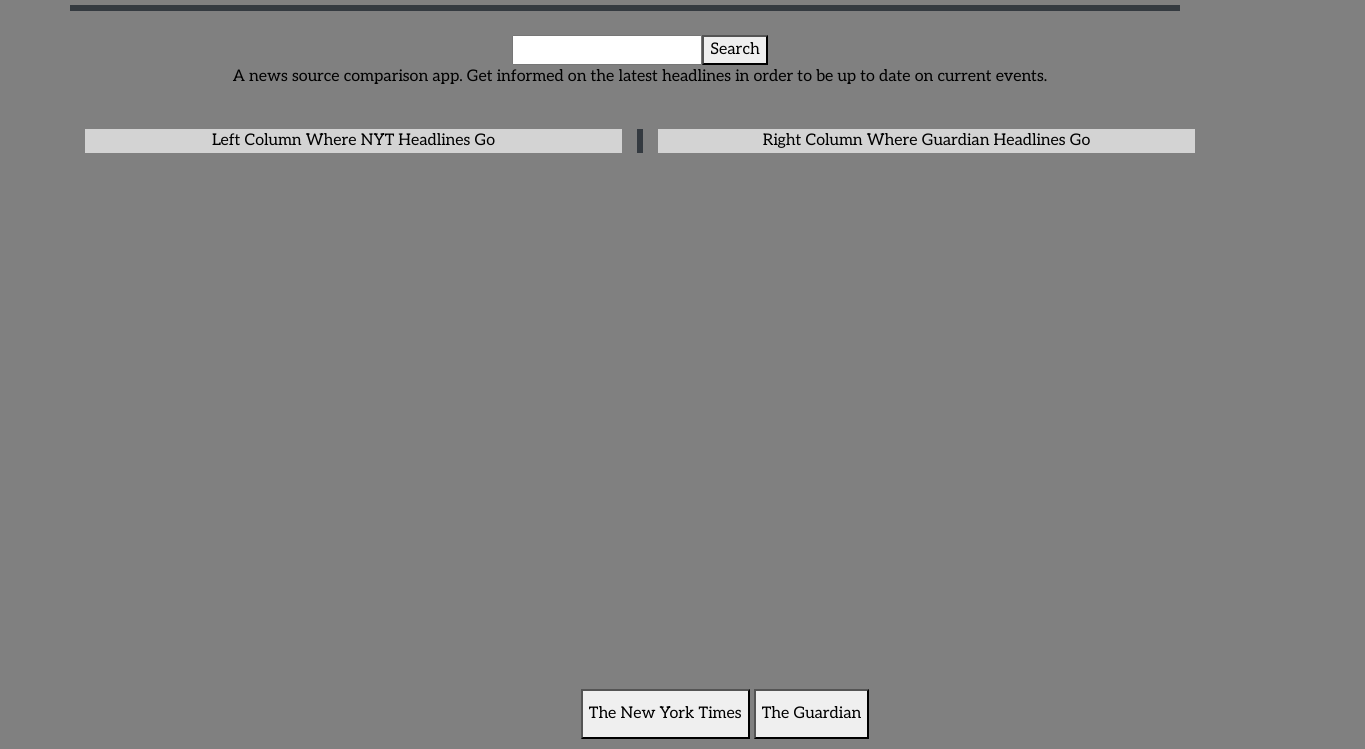
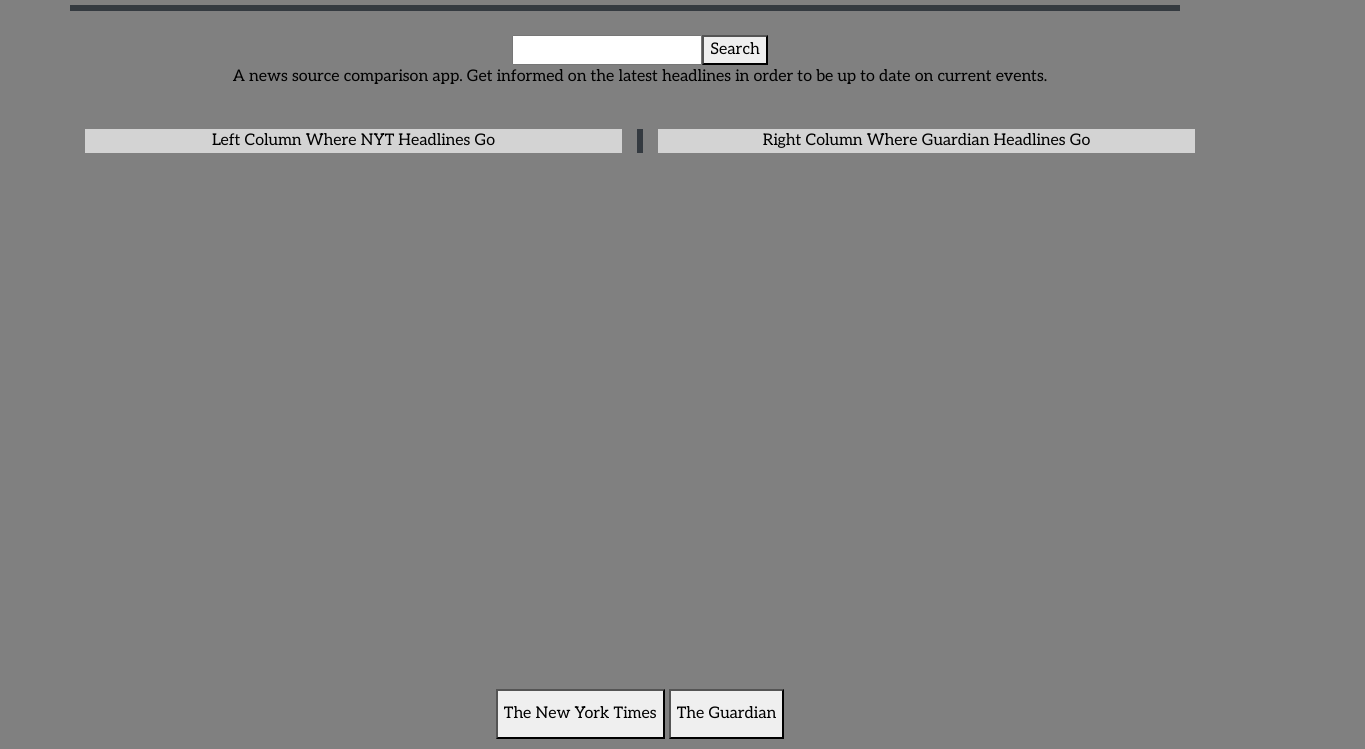
Before and after one commit to KuhlThing/GroupProject, a plain HTML site: page index.html in a window 1280 px wide. Shown: the part 51-800 px from the top of the page, 1365 px wide, since content can reach past the window. Drawn offline with nearby package versions, Linux system fonts and the light colour scheme; a web font is replaced by a local one.

Commit message:
centering footer and making it sticky

```diff
--- a/assets/style/style.css
+++ b/assets/style/style.css
@@ -10,8 +10,15 @@
 
 body {
     background-color: gray;
+    display: flex;
+    flex-direction: column;
+    min-height: 100vh;
     color: black;
     font-family: 'Aleo', serif;
+}
+
+.mainBootstrapContainer {
+    height: 100%;
 }
 
 #newsSource1 {
@@ -29,11 +36,11 @@ body {
 
 }
 footer {
-    position: absolute;
-    bottom: 0;
     width: 100%;
     height: 60px;
     text-align: center;
+    margin: auto !important;
+    margin-bottom: 0 !important;
 }
 
 #newsButton1 {
--- a/index.html
+++ b/index.html
@@ -23,9 +23,8 @@
 </head>
 
 <body>
-
-    <div class='container' id='mainBootstrapContainer'>
-
+    <div class="mainBootstrapContainer">
+        <div class="container">
             <div class='row' id='topRow'>
                 <div class="col text-center">
                     <header id="websiteName">
@@ -64,8 +63,11 @@
                     </div>
                 </div>
             </div>
-
-                <footer class="footer">
+        </div>
+    </div>
+    <footer class="">
+        <div class="container">
+            <div class="row">
                 <div class="text-muted">
                     <button onclick="window.location.href = 'https://www.nytimes.com/';" id="newsButton1">
                         The New York Times
@@ -74,6 +76,8 @@
                         The Guardian
                     </button>
                 </div>
+            </div>
+        </div>
     </footer>
 
 </body>
```
Lines whose indentation alone changed are shown as unchanged.
